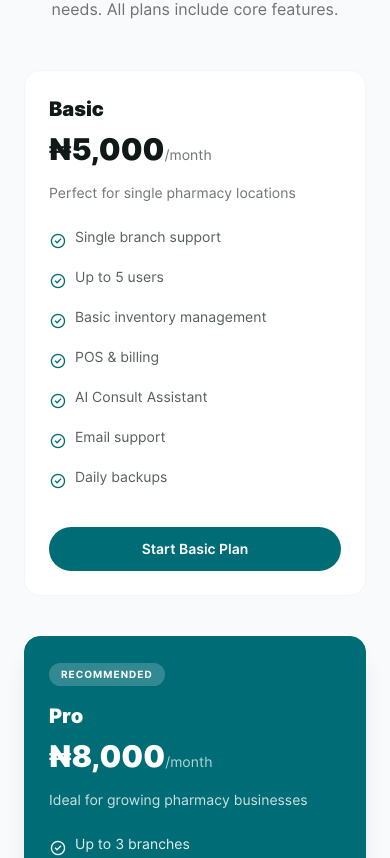
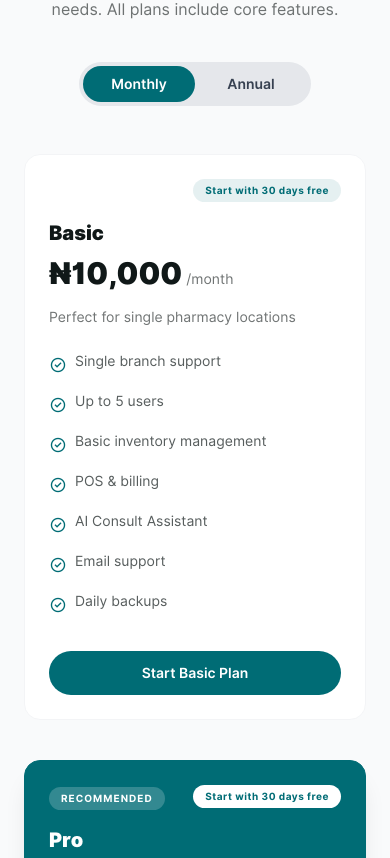
Before and after one commit to abdurrazaqo/365Health, a React (Vite) app: page /products/pharmacore in a window 390 px wide. Shown: the part 4177-5035 px from the top of the page. Built offline with nearby package versions, Linux system fonts and the light colour scheme; no server answers.

Commit message:
pricing update

```diff
--- a/components/ProductShowcase.tsx
+++ b/components/ProductShowcase.tsx
@@ -121,7 +121,7 @@ const ProductItem: React.FC<{ product: Product }> = ({ product }) => {
   );
 
   return (
-    <div id={product.id} className={`${isFirstProduct ? '' : 'sticky top-20'} grid lg:grid-cols-2 gap-12 md:gap-16 lg:gap-24 items-center bg-white rounded-3xl p-6 md:p-8 lg:p-12 shadow-lg group`} style={{marginBottom: '2rem'}}>
+    <div id={product.id} className="grid lg:grid-cols-2 gap-12 md:gap-16 lg:gap-24 items-center bg-white rounded-3xl p-6 md:p-8 lg:p-12 shadow-lg group" style={{marginBottom: '2rem'}}>
       <div className={`order-2 ${product.reverseLayout ? 'lg:order-1' : 'lg:order-2'}`}>
         {visual}
       </div>
--- a/pages/PharmaCore.tsx
+++ b/pages/PharmaCore.tsx
@@ -242,11 +242,14 @@ const HowItWorks: React.FC = () => {
 
 // Pricing Section
 const PricingSection: React.FC = () => {
+  const [cycle, setCycle] = useState<'monthly' | 'annual'>('monthly');
+
   const plans = [
     {
       name: 'Basic',
-      price: '₦5,000',
-      period: '/month',
+      priceMonthly: '₦10,000',
+      priceAnnual: '₦100,000',
+      annualStrikethrough: '₦120,000',
       description: 'Perfect for single pharmacy locations',
       features: [
         'Single branch support',
@@ -260,11 +263,13 @@ const PricingSection: React.FC = () => {
       cta: 'Start Basic Plan',
       href: '/checkout?product=pharmacore&plan=basic',
       highlighted: false,
+      hasTrial: true,
     },
     {
       name: 'Pro',
-      price: '₦8,000',
-      period: '/month',
+      priceMonthly: '₦20,000',
+      priceAnnual: '₦200,000',
+      annualStrikethrough: '₦240,000',
       description: 'Ideal for growing pharmacy businesses',
       features: [
         'Up to 3 branches',
@@ -279,11 +284,13 @@ const PricingSection: React.FC = () => {
       cta: 'Start Pro Plan',
       href: '/checkout?product=pharmacore&plan=pro',
       highlighted: true,
+      hasTrial: true,
     },
     {
       name: 'Enterprise',
-      price: 'Custom',
-      period: '',
+      priceMonthly: 'Custom',
+      priceAnnual: 'Custom',
+      annualStrikethrough: null,
       description: 'For large pharmacy chains',
       features: [
         'Unlimited branches',
@@ -298,53 +305,111 @@ const PricingSection: React.FC = () => {
       cta: 'Contact Sales',
       href: '/contact-sales',
       highlighted: false,
+      hasTrial: false,
     },
   ];
 
   return (
     <section id="pricing" className="py-16 md:py-24 lg:py-32 px-6 md:px-12 lg:px-16 bg-gray-50 scroll-mt-20">
       <div className="max-w-6xl mx-auto">
-        <div className="text-center mb-12 md:mb-16 space-y-3 md:space-y-4">
+        <div className="text-center mb-10 md:mb-12 space-y-3 md:space-y-4">
           <h2 className="text-3xl md:text-4xl font-black tracking-tight text-dark-text">Simple, Transparent Pricing</h2>
           <p className="text-dark-text/60 text-base md:text-lg max-w-2xl mx-auto">
             Choose the plan that fits your pharmacy needs. All plans include core features.
           </p>
         </div>
 
-        <div className="grid md:grid-cols-3 gap-6 md:gap-8">
-          {plans.map((plan, index) => (
+        {/* Toggle Switch */}
+        <div className="flex flex-col sm:flex-row justify-center items-center gap-4 mb-12 flex-wrap">
+          <div className="relative inline-flex bg-gray-200 rounded-full p-1 items-center">
+            <button
+              onClick={() => setCycle('monthly')}
+              className={`relative z-10 w-28 py-2 text-sm font-semibold rounded-full transition-colors ${
+                cycle === 'monthly' ? 'text-white' : 'text-gray-700 hover:text-gray-900'
+              }`}
+            >
+              Monthly
+            </button>
+            <button
+              onClick={() => setCycle('annual')}
+              className={`relative z-10 w-28 py-2 text-sm font-semibold rounded-full transition-colors ${
+                cycle === 'annual' ? 'text-white' : 'text-gray-700 hover:text-gray-900'
+              }`}
+            >
+              Annual
+            </button>
+            <div
+              className={`absolute top-1 bottom-1 w-28 bg-primary rounded-full transition-transform duration-300 ease-in-out ${
+                cycle === 'monthly' ? 'translate-x-0' : 'translate-x-full'
+              }`}
+            ></div>
+          </div>
+
+          {cycle === 'annual' && (
+            <div className="inline-flex items-center px-3 py-1.5 rounded-full bg-green-100 text-green-800 text-xs font-bold uppercase tracking-wider animate-in fade-in zoom-in duration-300">
+              Save 2 months
+            </div>
+          )}
+        </div>
+
+        <div className="grid md:grid-cols-3 gap-6 md:gap-8 cursor-default">
+          {plans.map((plan, index) => {
+            const isCustom = plan.name === 'Enterprise';
+            const displayPrice = isCustom ? 'Custom' : (cycle === 'monthly' ? plan.priceMonthly : plan.priceAnnual);
+            const displayPeriod = isCustom ? '' : (cycle === 'monthly' ? '/month' : '/yr');
+            const finalHref = isCustom ? plan.href : `${plan.href}&cycle=${cycle}`;
+
+            return (
               <div
                 key={index}
-              className={`md:static sticky top-20 p-6 md:p-8 rounded-2xl border transition-all duration-300 ${plan.highlighted
-                  ? 'bg-primary text-white border-primary shadow-xl md:scale-105'
+                className={`flex flex-col md:static sticky top-20 p-6 md:p-8 rounded-2xl border transition-all duration-300 ${plan.highlighted
+                    ? 'bg-primary text-white border-primary shadow-xl md:scale-105 z-10'
                     : 'bg-white text-dark-text border-gray-100 hover:shadow-xl'
                   }`}
                 style={{ marginBottom: index < plans.length - 1 ? '1rem' : '0' }}
               >
+                <div className="flex flex-wrap justify-between items-start mb-4 gap-2">
+                  <div className="min-h-[24px]">
                     {plan.highlighted && (
-                <div className="inline-block px-3 py-1 rounded-full bg-white/20 text-white text-[10px] font-bold uppercase tracking-widest mb-4">
+                      <div className="inline-block px-3 py-1 rounded-full bg-white/20 text-white text-[10px] font-bold uppercase tracking-widest">
                         Recommended
                       </div>
                     )}
+                  </div>
+                  {plan.hasTrial && (
+                    <div className={`inline-block px-3 py-1 rounded-full text-[10px] font-bold tracking-wider ${
+                      plan.highlighted ? 'bg-white text-primary' : 'bg-primary/10 text-primary'
+                    }`}>
+                      Start with 30 days free
+                    </div>
+                  )}
+                </div>
 
                 <h3 className={`text-xl md:text-2xl font-black mb-2 ${plan.highlighted ? 'text-white' : 'text-dark-text dark:text-white'}`}>
                   {plan.name}
                 </h3>
 
                 <div className="mb-4">
+                  <div className="flex items-baseline gap-1">
                     <span className={`text-3xl md:text-4xl font-black ${plan.highlighted ? 'text-white' : 'text-dark-text dark:text-white'}`}>
-                  {plan.price}
+                      {displayPrice}
                     </span>
                     <span className={`text-sm ${plan.highlighted ? 'text-white/70' : 'text-dark-text/60 dark:text-white/70'}`}>
-                  {plan.period}
+                      {displayPeriod}
                     </span>
+                  </div>
+                  {!isCustom && cycle === 'annual' && plan.annualStrikethrough && (
+                    <div className={`text-sm line-through mt-1 opacity-75 ${plan.highlighted ? 'text-white/80' : 'text-gray-400'}`}>
+                      {plan.annualStrikethrough}/yr
+                    </div>
+                  )}
                 </div>
 
                 <p className={`text-sm mb-6 ${plan.highlighted ? 'text-white/80' : 'text-dark-text/60 dark:text-white/80'}`}>
                   {plan.description}
                 </p>
 
-              <ul className="space-y-3 mb-8">
+                <ul className="space-y-3 mb-8 flex-grow">
                   {plan.features.map((feature, i) => (
                     <li key={i} className="flex items-start gap-2 text-sm">
                       <span className={`material-symbols-outlined text-lg ${plan.highlighted ? 'text-white' : 'text-primary'}`}>
@@ -358,8 +423,8 @@ const PricingSection: React.FC = () => {
                 </ul>
 
                 <a
-                href={plan.href}
-                className={`block w-full px-6 py-3 rounded-full font-semibold text-sm text-center transition-all ${plan.highlighted
+                  href={finalHref}
+                  className={`block w-full px-6 py-3 mt-auto rounded-full font-semibold text-sm text-center transition-all ${plan.highlighted
                       ? 'bg-white text-primary hover:bg-gray-100'
                       : 'bg-primary text-white hover:bg-secondary'
                     }`}
@@ -367,7 +432,8 @@ const PricingSection: React.FC = () => {
                   {plan.cta}
                 </a>
               </div>
-          ))}
+            );
+          })}
         </div>
       </div>
     </section>
@@ -381,7 +447,7 @@ const FAQSection: React.FC = () => {
   const faqs = [
     {
       question: 'How do I subscribe to PharmaCore?',
-      answer: 'Simply choose your preferred plan from our pricing section, complete the secure payment via Paystack, and you\'ll receive an onboarding link immediately. Our team will verify your pharmacy credentials and activate your account within 24 hours.',
+      answer: 'Simply choose your preferred plan from our pricing section to start your 30-day free trial. Complete the secure payment setup via Paystack, and you\'ll receive an onboarding link immediately. Our team will verify your pharmacy credentials and activate your account within 24 hours.',
     },
     {
       question: 'What is the AI Consult Assistant?',
@@ -401,7 +467,7 @@ const FAQSection: React.FC = () => {
     },
     {
       question: 'What happens if my subscription expires?',
-      answer: 'You\'ll receive email reminders before expiration. If your subscription expires, your account enters read-only mode - you can view data but not make changes. Reactivate anytime to restore full access. We retain your data for 90 days.',
+      answer: 'You\'ll receive email reminders before expiration. If your subscription expires, you\'ll have a 3-day grace period before your account enters read-only mode - you can view data but not make changes. Reactivate anytime to restore full access. We retain your data for 90 days.',
     },
     {
       question: 'Do you offer training and support?',
```
Lines whose indentation alone changed are shown as unchanged.
